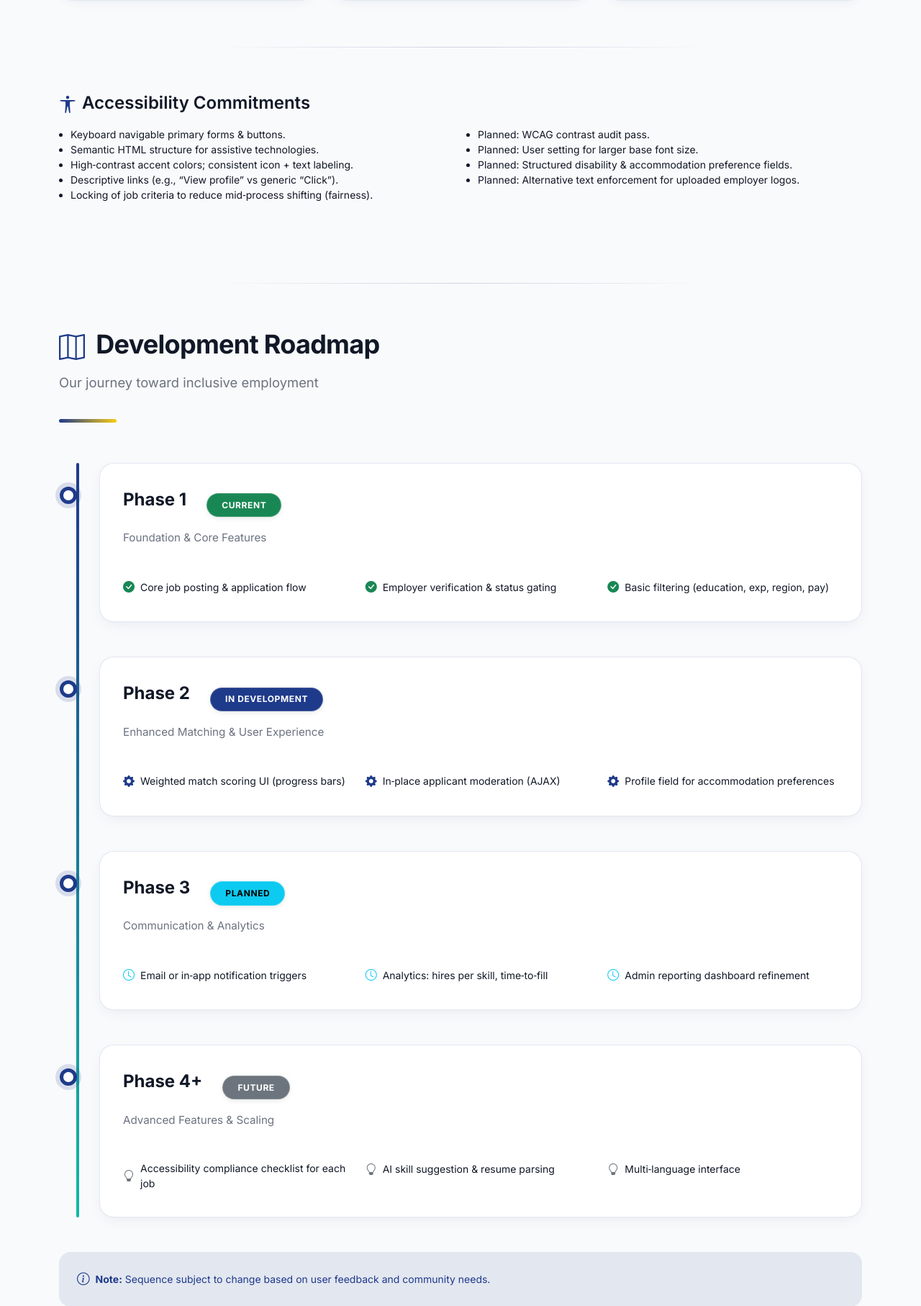
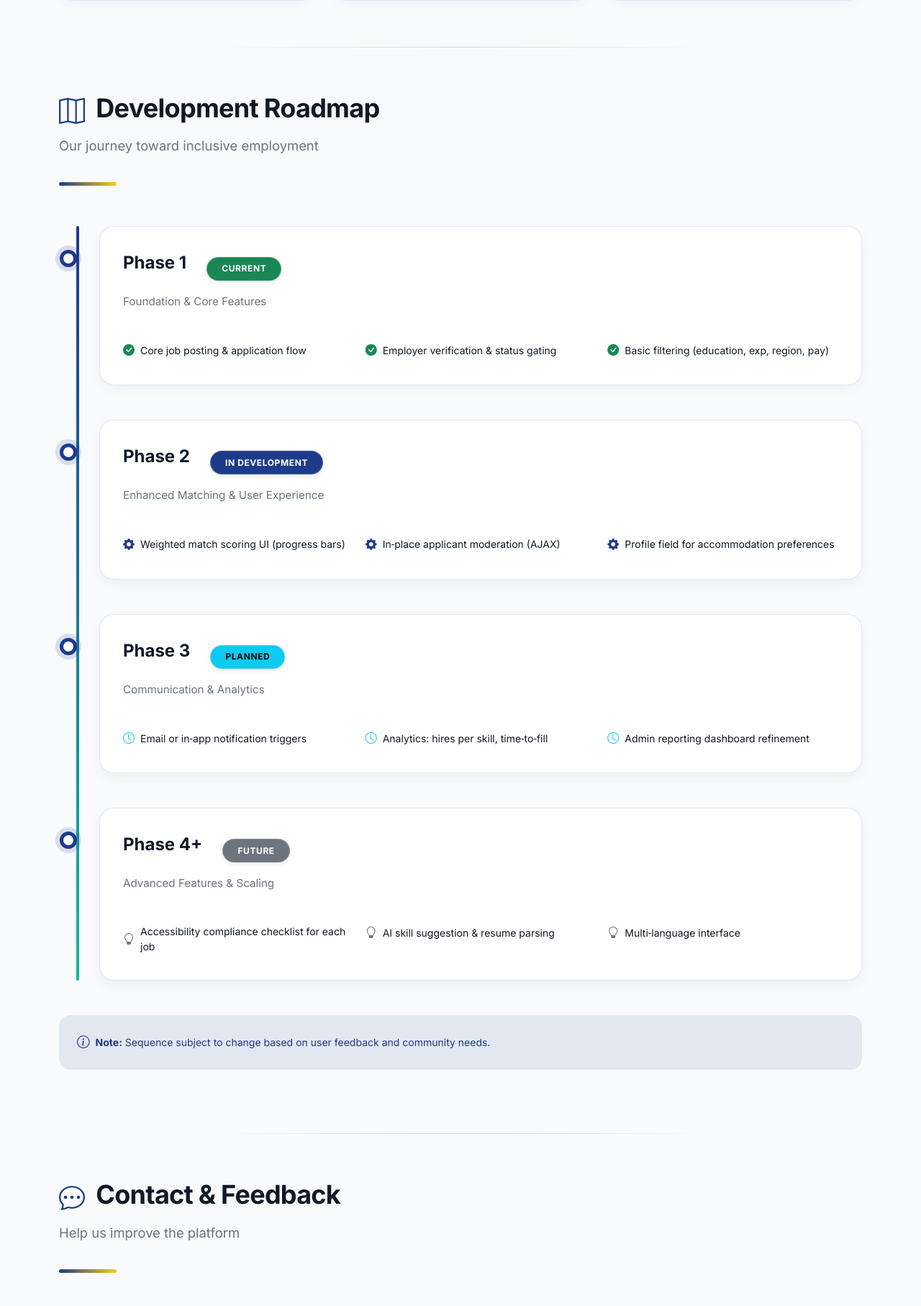
Before and after one commit to Dayether/pwdjs, a PHP site: page /about.php in a window 1280 px wide. Shown: the part 3371-5185 px from the top of the page at 72% size. Run offline with PHP 8.4, Linux system fonts and the light colour scheme; data comes from the database, SQL or seed files in the repository.

Commit message:
removed a section

```diff
--- a/about.php
+++ b/about.php
@@ -940,30 +916,6 @@ try {
             </div>
         </section>
 
-        <!-- Accessibility -->
-        <section id="accessibility" class="mb-5 section-anchor">
-            <h2 class="h4 fw-semibold mb-3"><i class="bi bi-universal-access me-2 text-primary"></i>Accessibility Commitments</h2>
-            <div class="row g-3">
-                <div class="col-md-6">
-                    <ul class="small mb-0 ps-3">
-                        <li>Keyboard navigable primary forms & buttons.</li>
-                        <li>Semantic HTML structure for assistive technologies.</li>
-                        <li>High‑contrast accent colors; consistent icon + text labeling.</li>
-                        <li>Descriptive links (e.g., “View profile” vs generic “Click”).</li>
-                        <li>Locking of job criteria to reduce mid‑process shifting (fairness).</li>
-                    </ul>
-                </div>
-                <div class="col-md-6">
-                    <ul class="small mb-0 ps-3">
-                        <li>Planned: WCAG contrast audit pass.</li>
-                        <li>Planned: User setting for larger base font size.</li>
-                        <li>Planned: Structured disability & accommodation preference fields.</li>
-                        <li>Planned: Alternative text enforcement for uploaded employer logos.</li>
-                    </ul>
-                </div>
-            </div>
-        </section>
-
         <!-- DEVELOPMENT ROADMAP -->
         <section id="roadmap" class="section-anchor fade-in">
             <div class="section-header">
```
Also changed, not shown: other parts of about.php (+2 -26 lines).
